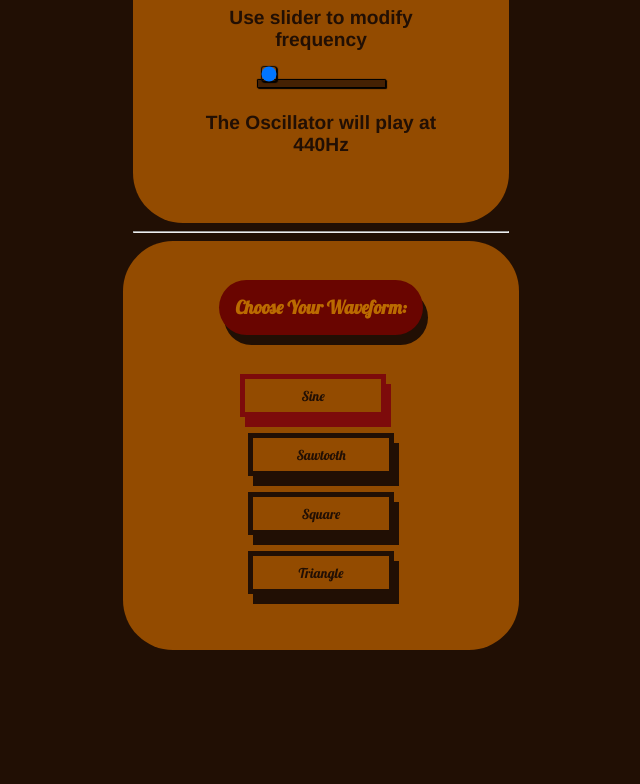
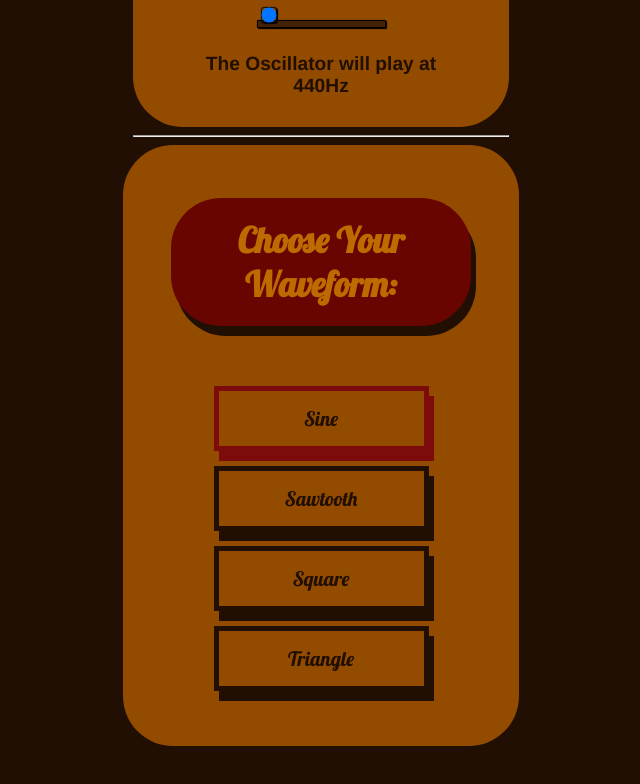
Before and after one commit to xmenbteam/samthesizer-mk1, a React (Create React App) app: page / in a window 1280 px wide. Shown: the part 498-1282 px from the top of the page, without its empty margins (319-959 px from the left). Before the commit the page ends 1188 px from the top, so only its background shows below. Built offline with nearby package versions, Linux system fonts and the light colour scheme; a web font is replaced by a local one.

Commit message:
fixes frequency issue

```diff
--- a/src/App.css
+++ b/src/App.css
@@ -18,7 +18,7 @@ html {
   padding: 20px 30px;
   border-radius: 100px;
   font-family: "Fascinate", cursive;
-  font-size: 10vmin;
+  font-size: 7vmin;
 }
 
 .waveform-container {
@@ -27,6 +27,7 @@ html {
   flex-direction: column;
   align-items: center;
   width: 300px;
+
   padding: 3vmin 6vmin;
   margin-bottom: 5vmin;
   background-color: #934b00;
@@ -64,13 +65,13 @@ ul {
   justify-content: center;
   list-style: none;
   border: 5px solid #210f04;
-  width: 15vmin;
-  padding: 1vmin;
-  margin: 2vmin;
+  width: 175px;
+  padding: 15px;
+  margin: 15px;
   color: #210f04;
   box-shadow: 5px 10px #210f04;
   font-family: "Lobster", cursive;
-  font-size: 1.7vmin;
+  font-size: 20px;
 }
 
 .selectedWaveform {
@@ -78,23 +79,23 @@ ul {
   justify-content: center;
   list-style: none;
   border: 5px solid rgb(125, 11, 11);
-  width: 15vmin;
-  padding: 1vmin;
-  margin: 1vmin;
+  width: 175px;
+  padding: 15px;
+  margin: 15px;
   color: #210f04;
   box-shadow: 5px 10px rgb(125, 11, 11);
   font-family: "Lobster", cursive;
-  font-size: 1.7vmin;
+  font-size: 20px;
 }
 
 .waveformChoose {
   font-family: "Lobster", cursive;
-  font-size: 2.3vmin;
+  font-size: 35px;
   background-color: #690500;
   color: #bb6b00;
   text-decoration-color: #210f04;
   text-decoration-style: solid;
-  padding: 2vmin;
+  padding: 20px;
   border-radius: 50px;
   box-shadow: 5px 10px #210f04;
 }
@@ -108,6 +109,7 @@ ul {
   color: #210f04;
   border-radius: 50px;
   width: 280px;
+  height: 350px;
 }
 .control {
   font-size: larger;
--- a/src/Components/Controls.js
+++ b/src/Components/Controls.js
@@ -1,5 +1,4 @@
 import React, { useEffect, useRef, useContext } from "react";
-
 import { Context } from "../App";
 
 const Controls = () => {
@@ -27,7 +26,8 @@ const Controls = () => {
 
   const onSlide = (e) => {
     const note = e.target.value;
-    dispatch({ freq: note });
+    dispatch({ type: "freq", value: note });
+    dispatch(isPlaying && { type: "stop" });
   };
 
   const togglePlay = () => {
--- a/src/Components/Waveform.js
+++ b/src/Components/Waveform.js
@@ -20,6 +20,7 @@ const Waveform = () => {
               onClick={(wave) => {
                 const disWave = wave.target.innerText.toLowerCase();
                 dispatch({ type: disWave });
+                dispatch(isPlaying && { type: "stop" });
               }}
             >
               {wave}
```
